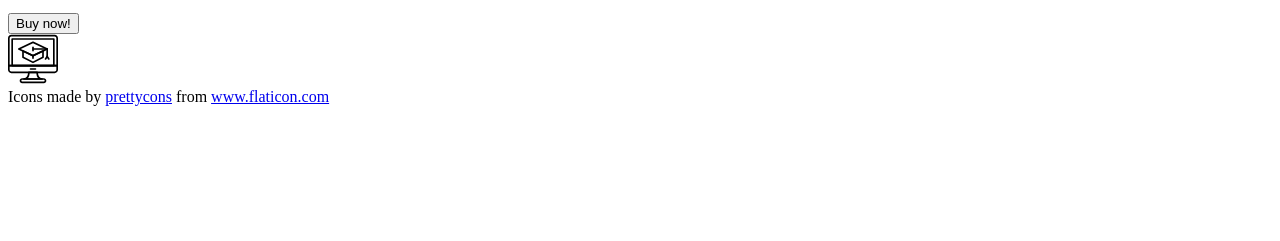
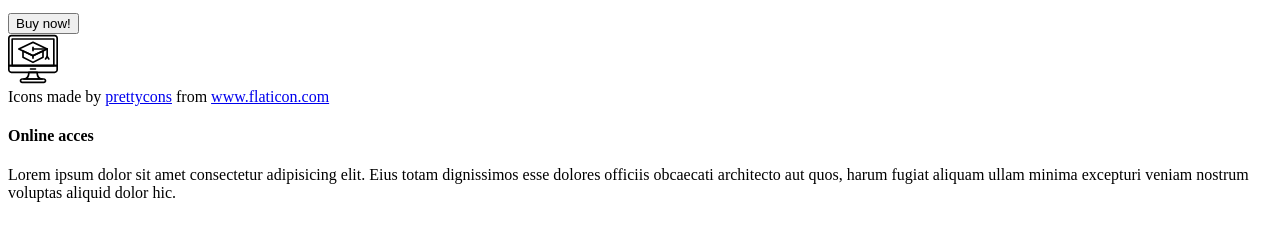
Before and after one commit to KasiaPiet/html_css_basics-Project0, a plain HTML site: page index.html in a window 1280 px wide. Shown: the part 391-632 px from the top of the page. Drawn offline with Linux system fonts and the light colour scheme.

Commit message:
features h1 and p added

```diff
--- a/index.html
+++ b/index.html
@@ -34,6 +34,13 @@
       Icons made by
       <a href="https://www.flaticon.com/authors/prettycons">prettycons</a> from
       <a href="https://www.flaticon.com/">www.flaticon.com</a>
+      <h4>Online acces</h4>
+      <p>
+        Lorem ipsum dolor sit amet consectetur adipisicing elit. Eius totam
+        dignissimos esse dolores officiis obcaecati architecto aut quos, harum
+        fugiat aliquam ullam minima excepturi veniam nostrum voluptas aliquid
+        dolor hic.
+      </p>
     </div>
   </body>
 </html>
```
